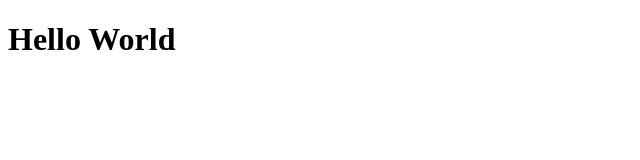
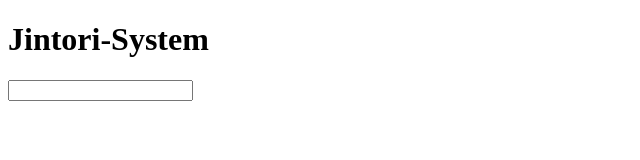
Before and after one commit to u2beni/KBD-JintoriSystem, a plain HTML site: page index.html in a window 1280 px wide. Shown: the whole page, without its empty margins (0-640 px from the left). Drawn offline with Linux system fonts and the light colour scheme.

Commit message:
textbox test

```diff
--- a/index.html
+++ b/index.html
@@ -2,8 +2,23 @@
 
 <html>
 
+<head>
+    <title>
+        jintori-system
+    </title>
+</head>
+
 <body>
-    <h1>Hello World</h1>
+    <h1>
+        Jintori-System
+    </h1>
+
+    <!-- -->
+
+    <p>
+        <input type="text" id="textbox1">
+
+    </p>
 </body>
 
 </html>
```
